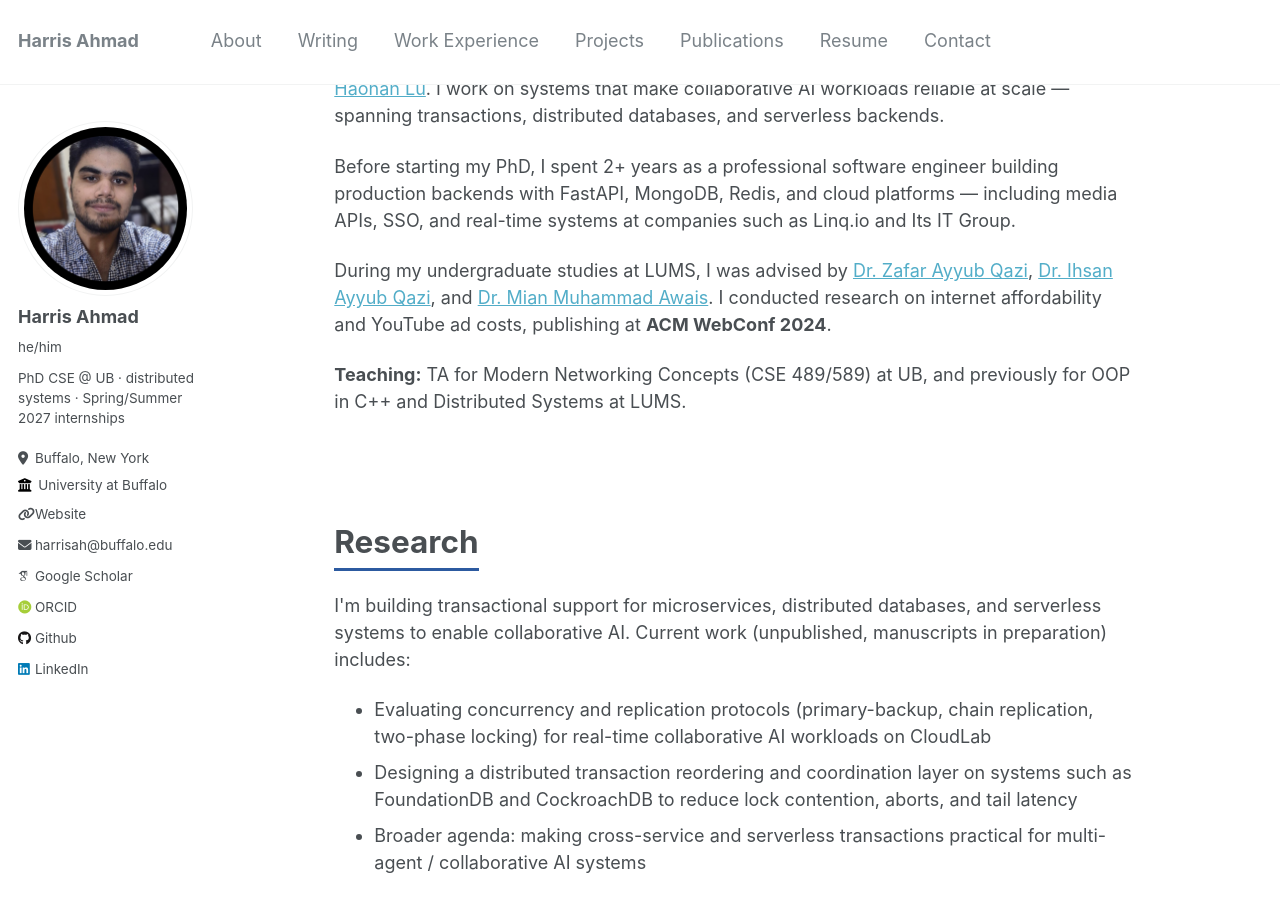
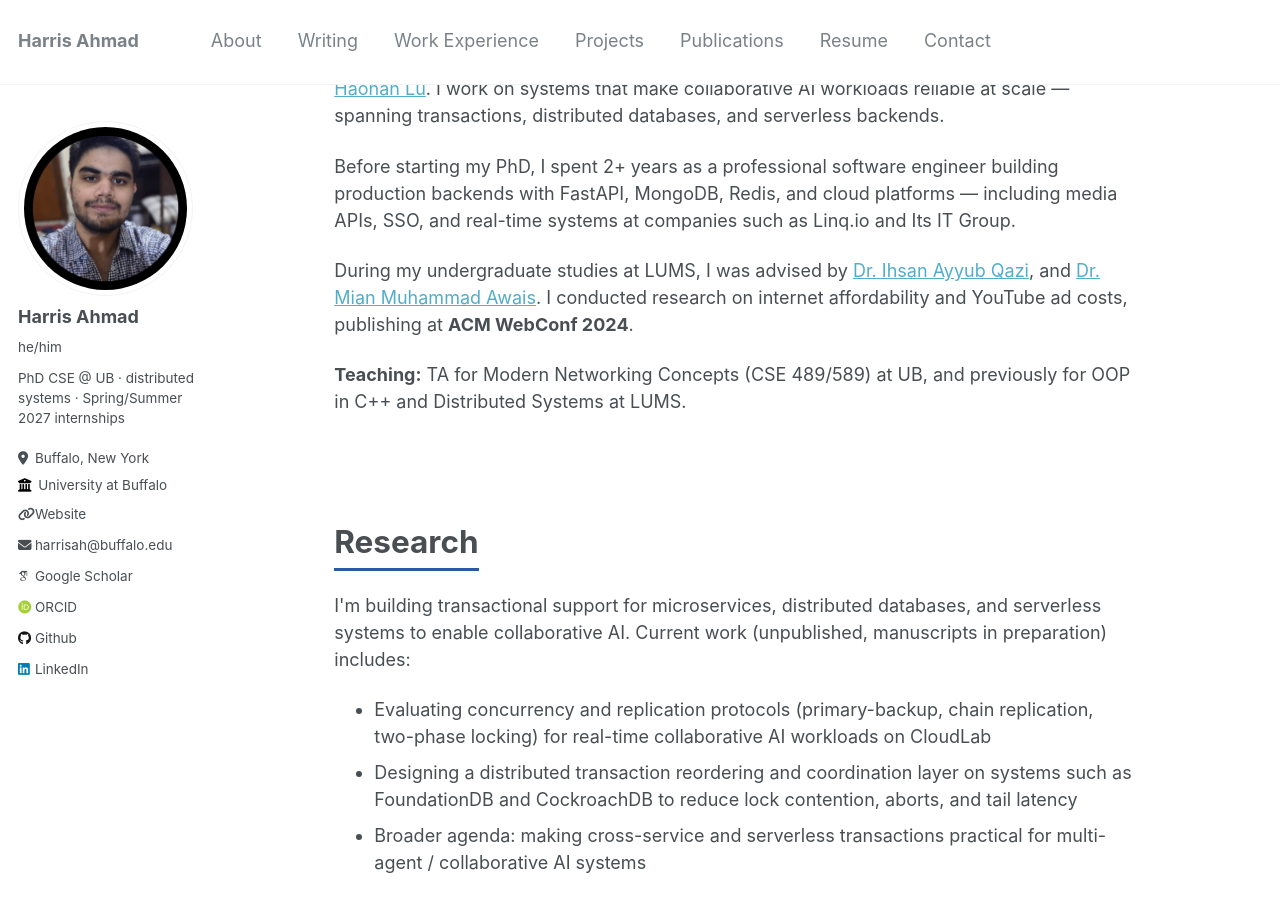
Before and after one commit to harris-ahmad/harris-ahmad.github.io, a Jekyll site: the page built from _pages/about.md, in a window 1280 px wide and 900 px high, scrolled down 1484 px. Built offline with Jekyll 4.4.1, drawn with Linux system fonts in a browser that asks for light colours; some web fonts are replaced.

Commit message:
removed a name

```diff
--- a/_pages/about.md
+++ b/_pages/about.md
@@ -58,7 +58,7 @@ keywords: "Harris Ahmad, PhD student, software engineer, distributed systems, tr
 
   <p>Before starting my PhD, I spent 2+ years as a professional software engineer building production backends with FastAPI, MongoDB, Redis, and cloud platforms — including media APIs, SSO, and real-time systems at companies such as Linq.io and Its IT Group.</p>
 
-  <p>During my undergraduate studies at LUMS, I was advised by <a href="https://web.lums.edu.pk/~zafar/" target="_blank">Dr. Zafar Ayyub Qazi</a>, <a href="https://www.ihsanqazi.com/" target="_blank">Dr. Ihsan Ayyub Qazi</a>, and <a href="https://lums.edu.pk/lums_employee/516" target="_blank">Dr. Mian Muhammad Awais</a>. I conducted research on internet affordability and YouTube ad costs, publishing at <strong>ACM WebConf 2024</strong>.</p>
+  <p>During my undergraduate studies at LUMS, I was advised by <a href="https://www.ihsanqazi.com/" target="_blank">Dr. Ihsan Ayyub Qazi</a>, and <a href="https://lums.edu.pk/lums_employee/516" target="_blank">Dr. Mian Muhammad Awais</a>. I conducted research on internet affordability and YouTube ad costs, publishing at <strong>ACM WebConf 2024</strong>.</p>
 
   <p><strong>Teaching:</strong> TA for Modern Networking Concepts (CSE 489/589) at UB, and previously for OOP in C++ and Distributed Systems at LUMS.</p>
 </div>
```
